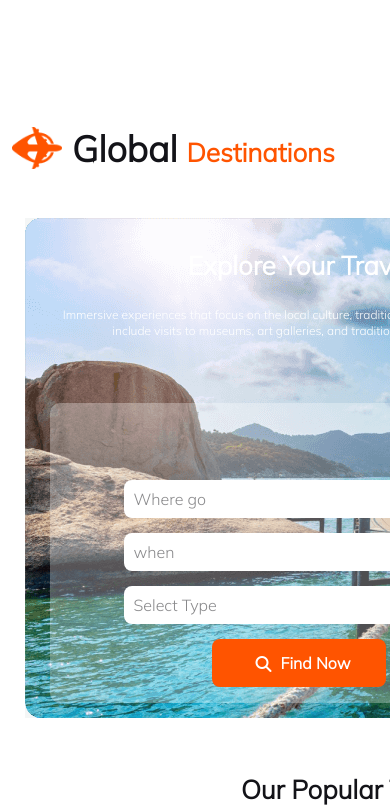
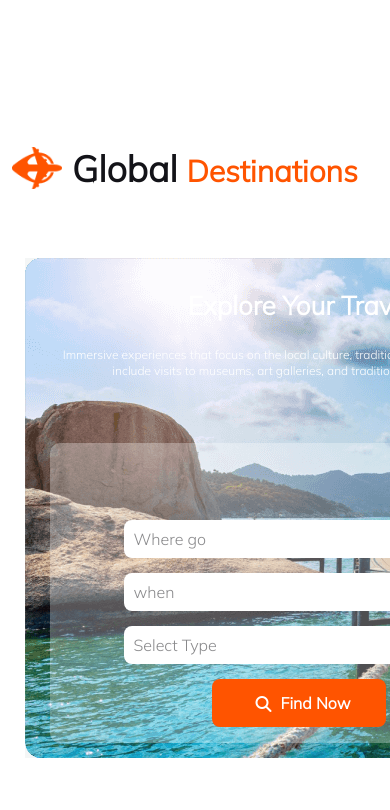
Before and after one commit to Safwan169/Hero-Travel, a plain HTML site: page index.html in a window 390 px wide. Shown: the top 810 px of the page. Drawn offline with Linux system fonts and the light colour scheme.

Commit message:
seventh commit

```diff
--- a/style.css
+++ b/style.css
@@ -969,13 +969,14 @@ footer {
     }
 
     .txt-clr {
-        font-size: 26px;
+        font-size: 30px;
     }
 
     .nav-menu #bar {
         display: block;
         width: 30px;
         margin-right: 30px;
+        margin-bottom: 40px;
     }
 
     .nav-menu ul li a {
```
